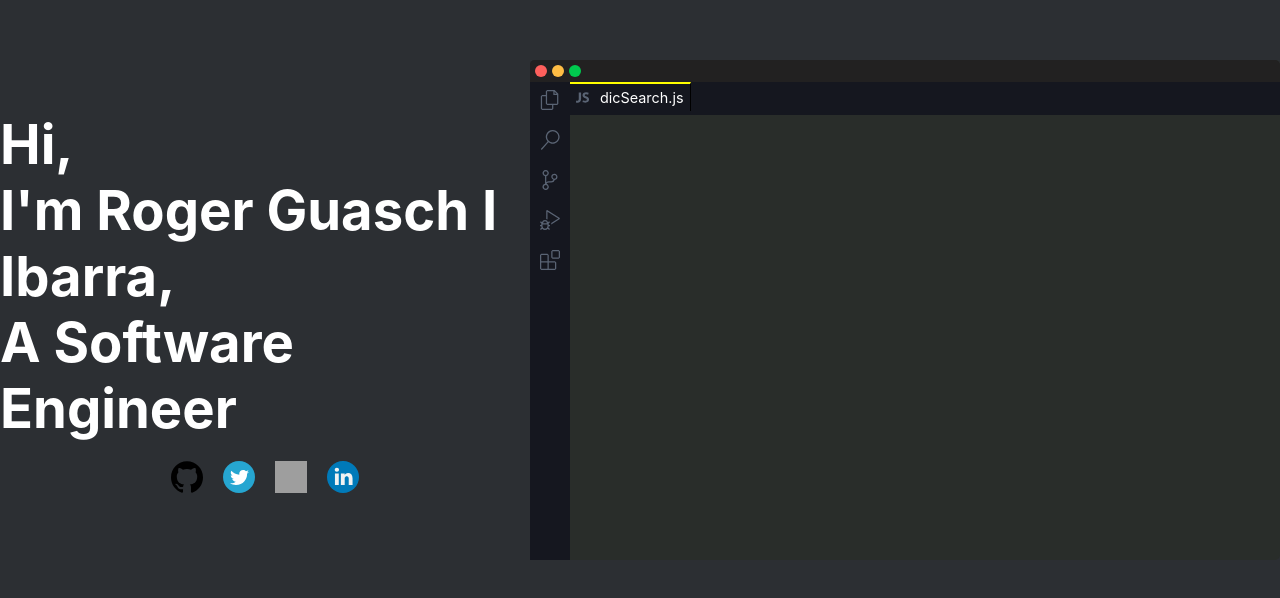
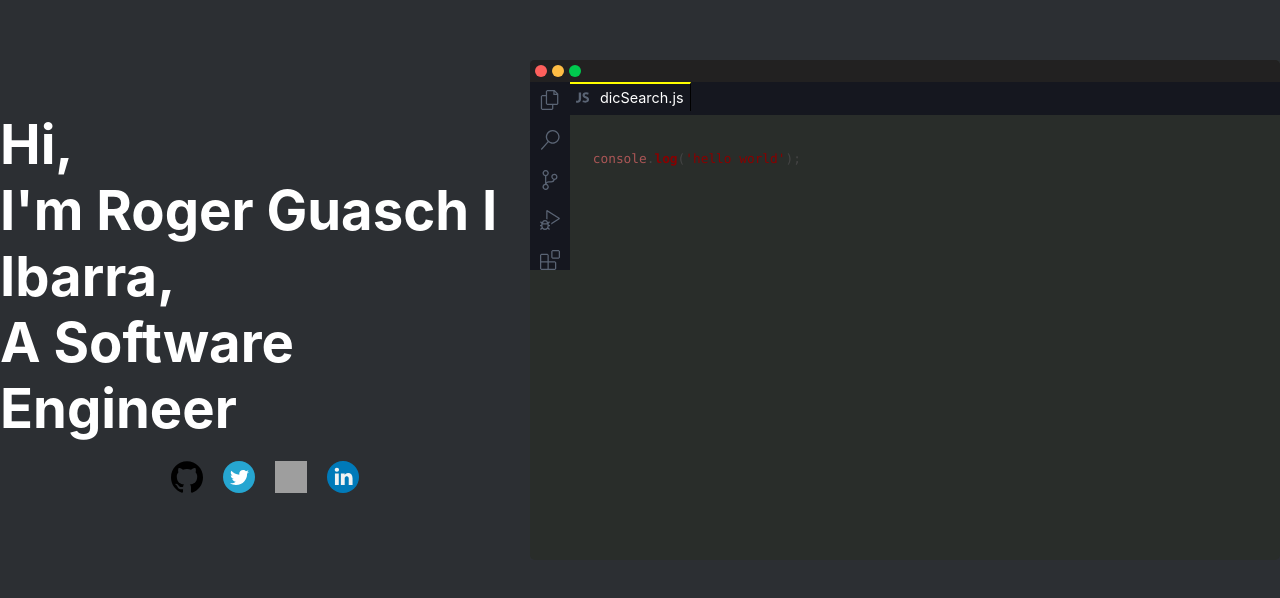
Before and after one commit to roguib/personal-site, a React (Create React App) app in the folder frontend/: page / in a window 1280 px wide. Shown: the part 132-730 px from the top of the page. Built offline with nearby package versions, Linux system fonts and the light colour scheme; grey boxes are pictures that could not be loaded.

Commit message:
minimal highlighting functionality

```diff
--- a/frontend/public/index.html
+++ b/frontend/public/index.html
@@ -2,6 +2,10 @@
 <html lang="en">
   <head>
     <meta charset="utf-8" />
+    <link
+      rel="stylesheet"
+      href="https://cdnjs.cloudflare.com/ajax/libs/highlight.js/11.2.0/styles/default.min.css"
+    />
     <link rel="icon" href="%PUBLIC_URL%/favicon.ico" />
     <meta name="viewport" content="width=device-width, initial-scale=1" />
     <meta name="theme-color" content="#000000" />
--- a/frontend/src/components/editor.css
+++ b/frontend/src/components/editor.css
@@ -89,14 +89,14 @@
   margin-right: 0px;
 }
 
-.editor > .side-btns {
+.editor > div > .side-btns {
   width: 40px;
   height: 100%;
   background-color: var(--bg-dark);
   border-top-left-radius: 5px;
 }
 
-.editor > .side-btns > .side-btns-wrapper {
+.editor > div > .side-btns > .side-btns-wrapper {
   padding-top: 30px;
   display: flex;
   flex-direction: column;
@@ -104,7 +104,7 @@
   justify-content: center;
 }
 
-.editor > .side-btns > .side-btns-wrapper > .side-btns-icon {
+.editor > div > .side-btns > .side-btns-wrapper > .side-btns-icon {
   width: 20px;
   height: 20px;
   margin-bottom: 20px;
@@ -112,6 +112,19 @@
   cursor: pointer;
 }
 
-.editor > .side-btns > .side-btns-wrapper > .side-btns-icon:last-child {
+.editor > div > .side-btns > .side-btns-wrapper > .side-btns-icon:last-child {
   margin-bottom: 0px;
 }
+
+.editor > div > .code {
+  position: absolute;
+  top: 65px;
+  left: 50px;
+  font-size: 0.8rem;
+  font-family: "Consolas";
+}
+
+/* remove this once we find a good theme */
+.hljs {
+  background: var(--bg) !important;
+}
--- a/frontend/src/components/editor.js
+++ b/frontend/src/components/editor.js
@@ -1,7 +1,23 @@
 import "./editor.css";
 import React from "react";
+import hljs from "highlight.js";
 
 class Editor extends React.Component {
+  componentDidMount() {
+    this.updateCodeSyntaxHighlighting();
+  }
+
+  componentDidUpdate() {
+    this.updateCodeSyntaxHighlighting();
+  }
+
+  updateCodeSyntaxHighlighting = () => {
+    document.querySelectorAll("pre code").forEach((block) => {
+      console.log(block);
+      hljs.highlightBlock(block);
+    });
+  };
+
   render() {
     return (
       <div className="editor">
@@ -30,6 +46,7 @@ class Editor extends React.Component {
             <span>dicSearch.js</span>
           </div>
         </div>
+        <div>
           <div className="side-btns">
             <div className="side-btns-wrapper">
               <svg
@@ -102,6 +119,14 @@ class Editor extends React.Component {
               </svg>
             </div>
           </div>
+          <div class="code">
+            <pre>
+              <code class="language-javascript">
+                console.log('hello world');
+              </code>
+            </pre>
+          </div>
+        </div>
       </div>
     );
   }
--- /dev/null
+++ b/package.json
@@ -0,0 +1,5 @@
+{
+  "dependencies": {
+    "highlight.js": "^11.2.0"
+  }
+}
```
Also changed, not shown: 1 other file (tests, documents, lock files or other folders). Lines whose indentation alone changed are shown as unchanged.
